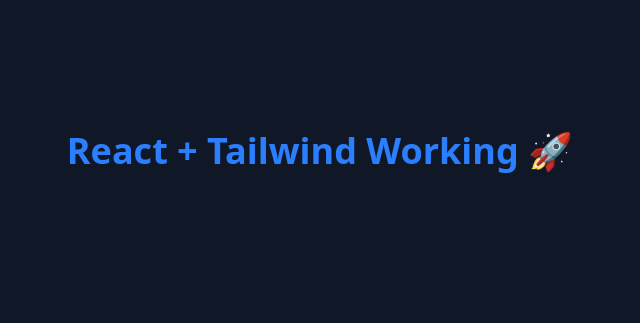
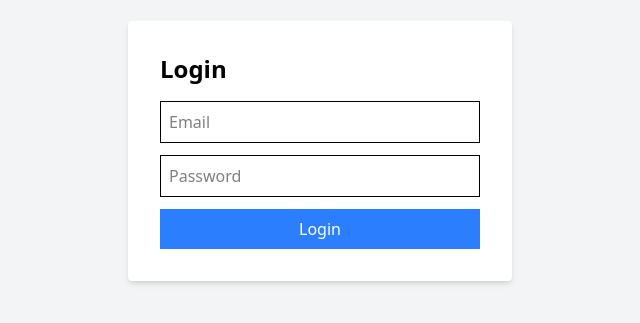
Before and after one commit to springboardmentor182e/bragboard-feb-26, a React (Vite) app in the folder client/: page / in a window 1280 px wide. Shown: the part 249-572 px from the top of the page, without its empty margins (320-960 px from the left). Built offline with nearby package versions, Linux system fonts and the light colour scheme.

Commit message:
Updated app

```diff
--- a/client/src/App.jsx
+++ b/client/src/App.jsx
@@ -1,11 +1,22 @@
+import { BrowserRouter, Routes, Route } from "react-router-dom";
+import Login from "./pages/Login";
+import Register from "./pages/Register";
+
 function App() {
-  return (
-    <div className="min-h-screen bg-gray-900 flex items-center justify-center">
-      <h1 className="text-4xl font-bold text-blue-500">
-        React + Tailwind Working 🚀
-      </h1>
-    </div>
-  )
+return (
+
+<BrowserRouter>
+
+<Routes>
+
+<Route path="/" element={<Login/>}/>
+<Route path="/register" element={<Register/>}/>
+
+</Routes>
+
+</BrowserRouter>
+
+);
 }
 
-export default App
+export default App;
```
